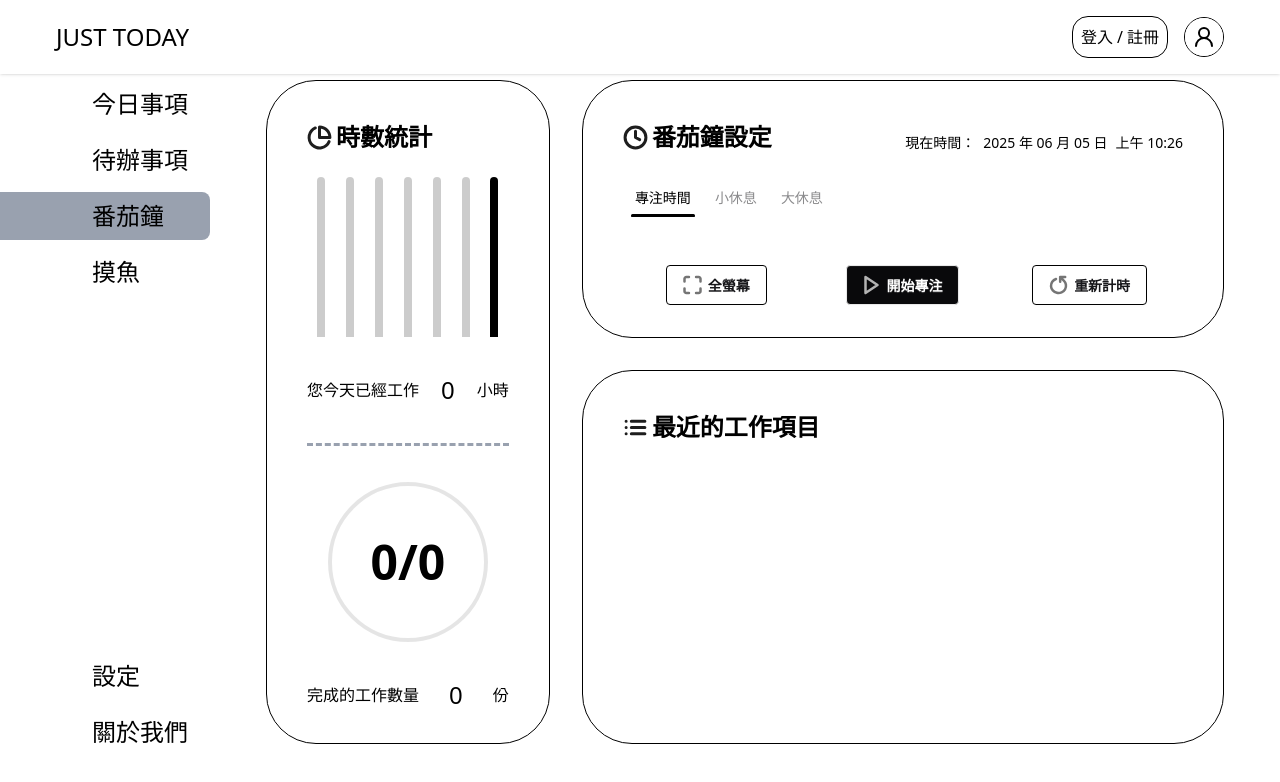
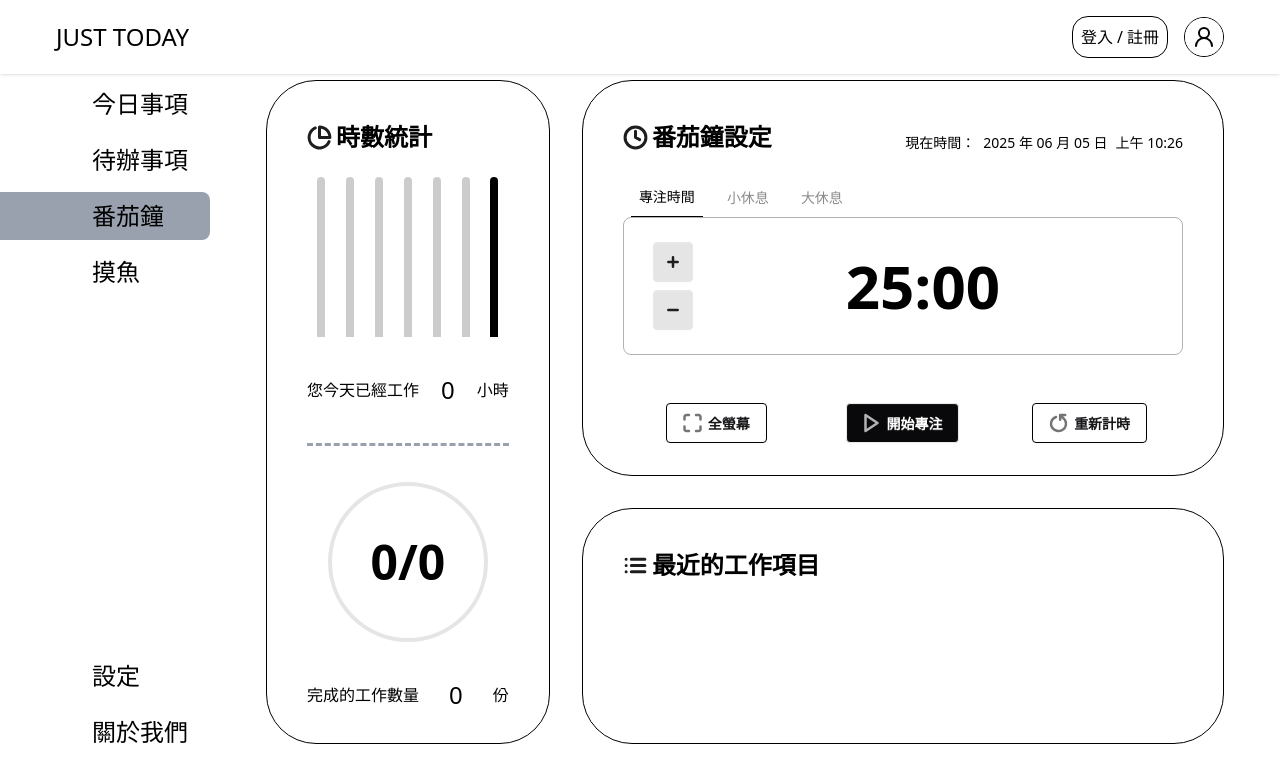
Before and after one commit to emba2ra3star/NTUEDTD_REACT_Just-Today, a React (Vite) app: page /Pomodoro in a window 1280 px wide. Shown: the top 782 px of the page. Built offline with nearby package versions, Linux system fonts and the light colour scheme.

Commit message:
番茄鐘(三種倒數)

```diff
--- a/src/pages/Pomodoro.jsx
+++ b/src/pages/Pomodoro.jsx
@@ -201,34 +201,30 @@ function PomodoroSetting() {
                 </div>
             </div>
             {/* 鐘面 */}
-            <div className="tabs tabs-border">
+            <div className="flex flex-col">
                 {/* Nav */}
-                <input
-                    type="radio"
-                    name="my_tabs_2"
-                    className="tab"
-                    aria-label="專注時間"
-                    checked={activeTab === 'focus'}
-                    onChange={() => setActiveTab('focus')}
-                />
-                <input
-                    type="radio"
-                    name="my_tabs_2"
-                    className="tab"
-                    aria-label="小休息"
-                    checked={activeTab === 'shortBreak'}
-                    onChange={() => setActiveTab('shortBreak')}
-                />
-                <input
-                    type="radio"
-                    name="my_tabs_2"
-                    className="tab"
-                    aria-label="大休息"
-                    checked={activeTab === 'longBreak'}
-                    onChange={() => setActiveTab('longBreak')}
-                />
+                <div className="tabs tabs-boxed">
+                    <button
+                        className={`px-2 mx-2 tab ${activeTab === 'focus' ? 'tab-active border-black border-b' : ''}`}
+                        onClick={() => setActiveTab('focus')}
+                    >
+                        專注時間
+                    </button>
+                    <button
+                        className={`px-2 mx-2 tab ${activeTab === 'shortBreak' ? 'tab-active border-black border-b' : ''}`}
+                        onClick={() => setActiveTab('shortBreak')}
+                    >
+                        小休息
+                    </button>
+                    <button
+                        className={`px-2 mx-2 tab ${activeTab === 'longBreak' ? 'tab-active border-black border-b' : ''}`}
+                        onClick={() => setActiveTab('longBreak')}
+                    >
+                        大休息
+                    </button>
+                </div>
                 {/* 鐘面 */}
-                <div className="px-6 tab-content border-px border-black/30 rounded-lg">
+                <div className="p-6 border border-black/30 rounded-lg">
                     <div className="w-full h-full flex flex-row items-center justify-center">
                         {/* 增減按鈕 */}
                         <div className="flex flex-col justify-between items-center gap-2">
```
